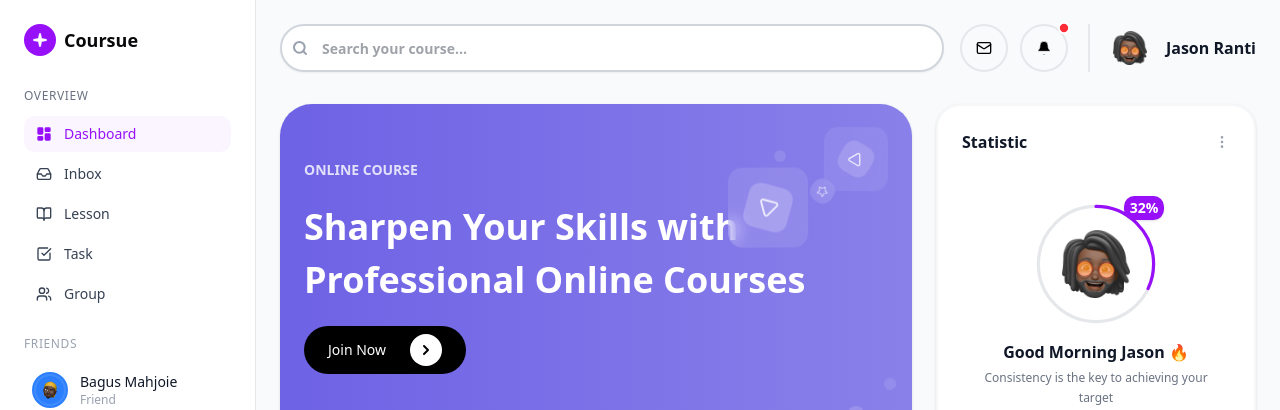
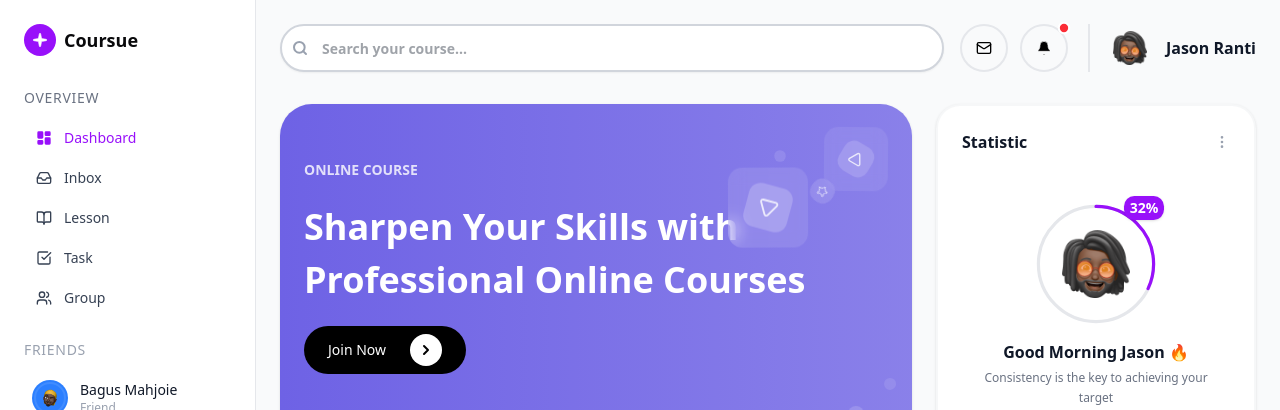
Before and after one commit to Bethel-nz/rimehq-frontend-dashboard-assessment, a Next.js app: page / in a window 1280 px wide. Shown: the top 410 px of the page. Built offline with nearby package versions, Linux system fonts and the light colour scheme.

Commit message:
Update Sidebar component styles: Increase heading font size for 'OVERVIEW' and 'FRIENDS' sections, and remove background color from the link in the 'OVERVIEW' section for improved visual consistency.

```diff
--- a/components/dashboard/elements/sidebar.tsx
+++ b/components/dashboard/elements/sidebar.tsx
@@ -41,13 +41,13 @@ export function Sidebar({ onClose }: SidebarProps) {
 
       <div className='space-y-6 flex-1'>
         <div>
-          <h3 className='text-xs font-medium text-gray-500 uppercase tracking-wider mb-3'>
+          <h3 className='text-sm font-medium text-gray-500 uppercase tracking-wider mb-3'>
             OVERVIEW
           </h3>
           <nav className='space-y-1'>
             <motion.a
               href='#'
-              className='flex items-center gap-3 px-3 py-2 text-sm font-medium rounded-lg bg-purple-50 text-purple-600'
+              className='flex items-center gap-3 px-3 py-2 text-sm font-medium rounded-lg text-purple-600'
               onClick={handleLinkClick}
               whileHover={{ x: 4 }}
               transition={{ duration: 0.2 }}
@@ -81,7 +81,7 @@ export function Sidebar({ onClose }: SidebarProps) {
         </div>
 
         <div>
-          <h3 className='text-xs font-medium text-gray-400 uppercase tracking-wider mb-3'>
+          <h3 className='text-sm font-medium text-gray-400 uppercase tracking-wider mb-3'>
             FRIENDS
           </h3>
           <div className='space-y-3'>
```
